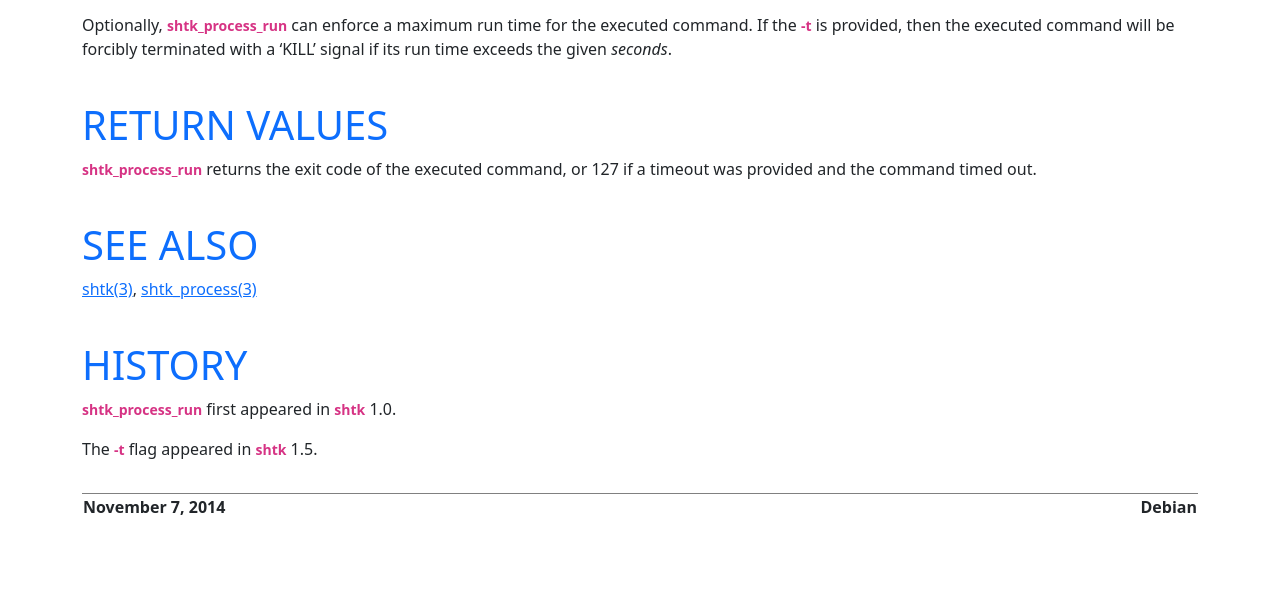
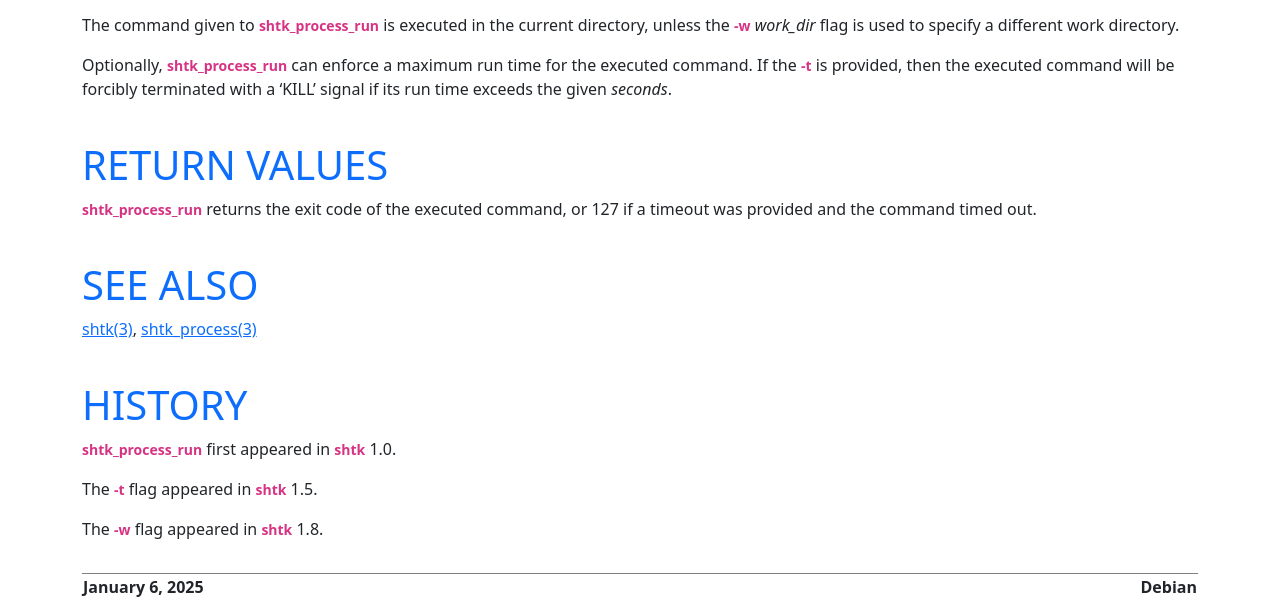
Before and after one commit to jmmv/shtk, a plain HTML site: page shtk_process_run.3.html in a window 1280 px wide. Shown: the part 608-1224 px from the top of the page. Before the commit the page ends 1144 px from the top, so only its background shows below. Drawn offline with nearby package versions, Linux system fonts and the light colour scheme; a script that the page names is missing.

Commit message:
Deploying to gh-pages from @ jmmv/shtk@158a51d0ed1fe85b3d3e1045b91c5d7bd91f1d67 🚀

```diff
--- a/shtk_process_run.3.html
+++ b/shtk_process_run.3.html
@@ -105,6 +105,7 @@
   <tr>
     <td><code class="Nm">shtk_process_run</code></td>
     <td>[<code class="Fl">-t</code> <var class="Ar">seconds</var>]
+      [<code class="Fl">-w</code> <var class="Ar">work_dir</var>]
       <var class="Ar">command</var> [<var class="Ar">arg1 .. argN</var>]</td>
   </tr>
 </table>
@@ -116,6 +117,10 @@
     <var class="Ar">command</var> and logs, using the logging functions offered
     by <a class="Xr" href="shtk_cli.3.html">shtk_cli(3)</a>, the invocation of
     the command and its termination status.</p>
+<p class="Pp">The command given to <code class="Nm">shtk_process_run</code> is
+    executed in the current directory, unless the <code class="Fl">-w</code>
+    <var class="Ar">work_dir</var> flag is used to specify a different work
+    directory.</p>
 <p class="Pp">Optionally, <code class="Nm">shtk_process_run</code> can enforce a
     maximum run time for the executed command. If the <code class="Fl">-t</code>
     is provided, then the executed command will be forcibly terminated with a
@@ -141,11 +146,13 @@
     <code class="Nm">shtk</code> 1.0.</p>
 <p class="Pp">The <code class="Fl">-t</code> flag appeared in
     <code class="Nm">shtk</code> 1.5.</p>
+<p class="Pp">The <code class="Fl">-w</code> flag appeared in
+    <code class="Nm">shtk</code> 1.8.</p>
 </section>
 </div>
 <table class="foot">
   <tr>
-    <td class="foot-date">November 7, 2014</td>
+    <td class="foot-date">January 6, 2025</td>
     <td class="foot-os">Debian</td>
   </tr>
 </table>
```
Also changed, not shown: shtk_unittest_assert_command.3.html (+8 -1 lines).
